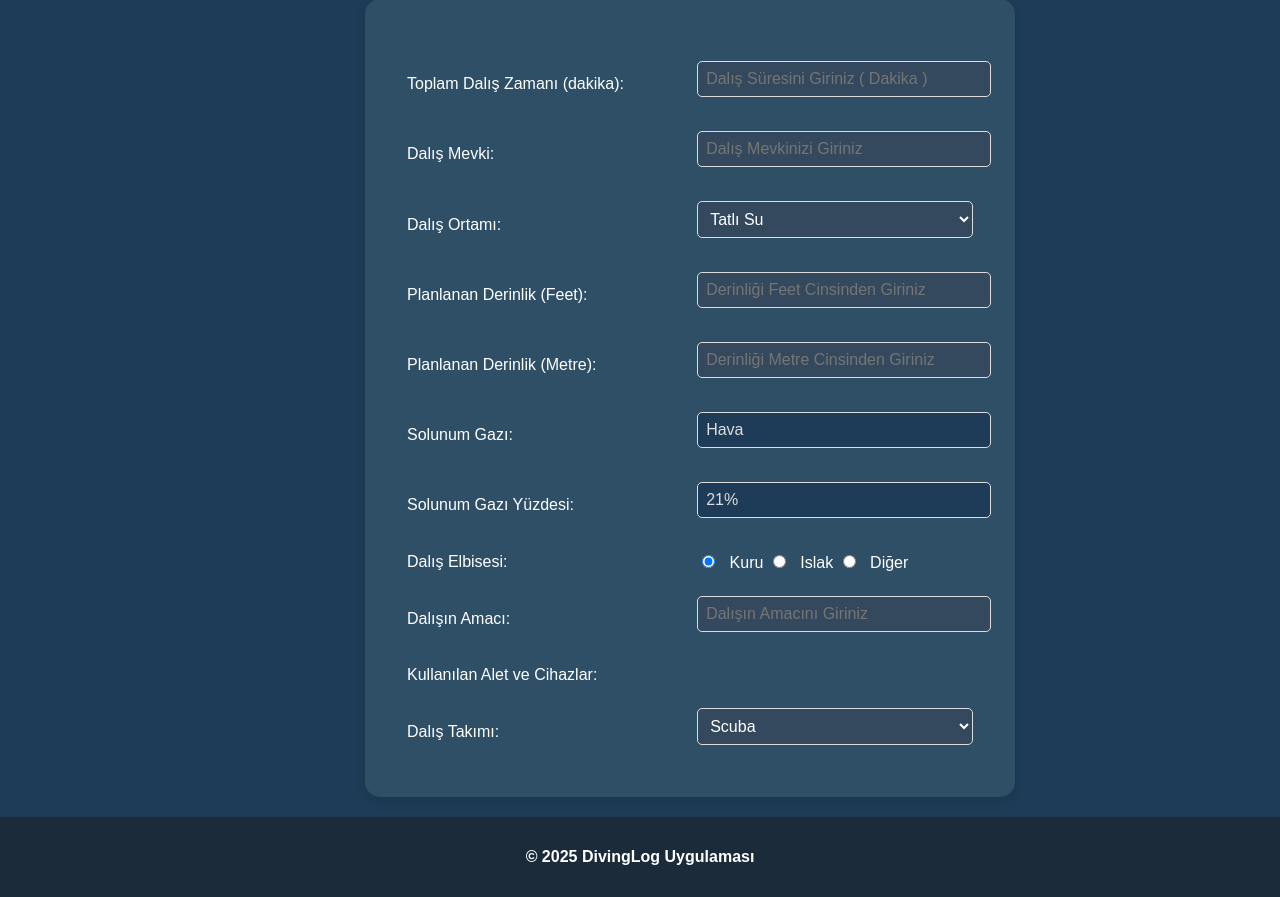
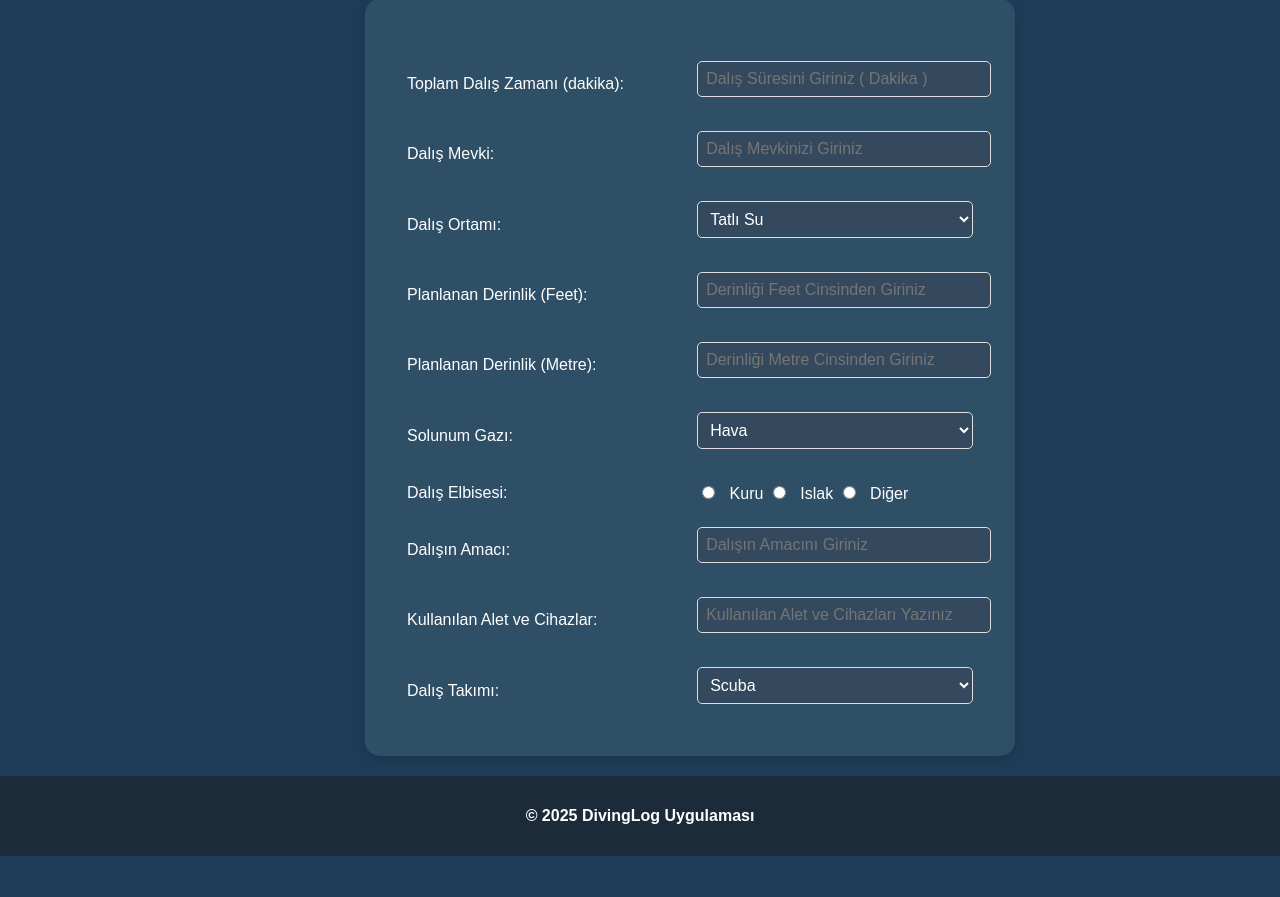
Before and after one commit to YigithanFirat/DivingLog, a PHP site: page /DivingLog/users/diving.php in a window 1280 px wide. Shown: the part 147-1044 px from the top of the page. After the commit the page ends 1003 px from the top, so only its background shows below. Run offline with PHP 8.4, Linux system fonts and the light colour scheme.

Commit message:
Diving
• Yorum satırları silindi.
• Kodlar düzenlendi.
• Solunum Gazı seçim ekranı eklendi.
• Kullanılacak Alet ve Cihaz için input oluşturuldu.

```diff
--- a/src/users/diving.php
+++ b/src/users/diving.php
@@ -1,16 +1,15 @@
 <?php
-    // Örnek veri
-    $date = date('d/m/Y'); // Bugünün tarihi
-    $diving_no = 1; // Örnek dalış numarası
-    $max_depth = 6; // Planlanan derinlik (feet)
-    $max_depth_meter = 2; // Planlanan derinlik (metre)
-    $gas = 'Hava'; // Solunum gazı
-    $gas_percentage = 21; // Hava için oksijen yüzdesi
-    $equipment = 'Scuba, Nargile, MK-18, MK-17, Tam Yüz Maskesi, Basınç OD, Diğer'; // Kullanılan ekipman
-    $purpose = 'Eğitim Dalışı'; // Dalışın amacı
-    $water_type = 'Tatlı Su'; // Dalış ortamı
-    $clothing = 'Kuru'; // Dalış elbisesi
-    $tools = 'Scuba, Nargile'; // Kullanılan alet ve cihazlar
+    $date = date('d/m/Y');
+    $diving_no = 1;
+    $max_depth = 6;
+    $max_depth_meter = 2;
+    $gas = 'Hava, Nitrox, Helioks, Trimks, Oksijen';
+    $gas_percentage = 21;
+    $equipment = 'Scuba, Nargile, MK-18, MK-17, Tam Yüz Maskesi, Basınç OD, Diğer';
+    $purpose = 'Eğitim Dalışı';
+    $water_type = 'Tatlı Su';
+    $clothing = 'Kuru, Islak, Diğer';
+    $tools = 'Scuba, Nargile';
 ?>
 
 <!DOCTYPE html>
@@ -28,7 +27,6 @@
             <h1>Dalış Planı</h1>
             <p>İSTE | Tarih: <?php echo $date; ?></p>
         </header>
-
         <div class="plan-details">
             <form action="#" method="POST">
                 <table>
@@ -65,11 +63,15 @@
                     </tr>
                     <tr>
                         <td>Solunum Gazı:</td>
-                        <td><input type="text" value="<?php echo $gas; ?>" disabled></td>
-                    </tr>
-                    <tr>
-                        <td>Solunum Gazı Yüzdesi:</td>
-                        <td><input type="text" value="<?php echo $gas_percentage; ?>%" disabled></td>
+                        <td>
+                            <select name="respiration" required>
+                            <option value="Hava" <?php if($gas == 'Hava') echo 'selected'; ?>>Hava</option>
+                            <option value="Nitrox" <?php if($gas == 'Nitrox') echo 'selected'; ?>>Nitrox</option>
+                            <option value="Helioks" <?php if($gas == 'Helioks') echo 'selected'; ?>>Helioks</option>
+                            <option value="Trimks" <?php if($gas == 'Trimks') echo 'selected'; ?>>Trimks</option>
+                            <option value="Oksijen" <?php if($gas == 'Oksijen') echo 'selected'; ?>>Oksijen</option>
+                            </select>
+                        </td>
                     </tr>
                     <tr>
                         <td>Dalış Elbisesi:</td>
@@ -85,7 +87,7 @@
                     </tr>
                     <tr>
                         <td>Kullanılan Alet ve Cihazlar:</td>
-                        <td></td>
+                        <td><input type="text" name="tools" placeholder="Kullanılan Alet ve Cihazları Yazınız" required></td>
                     </tr>
                     <tr>
                         <td>Dalış Takımı:</td>
```
